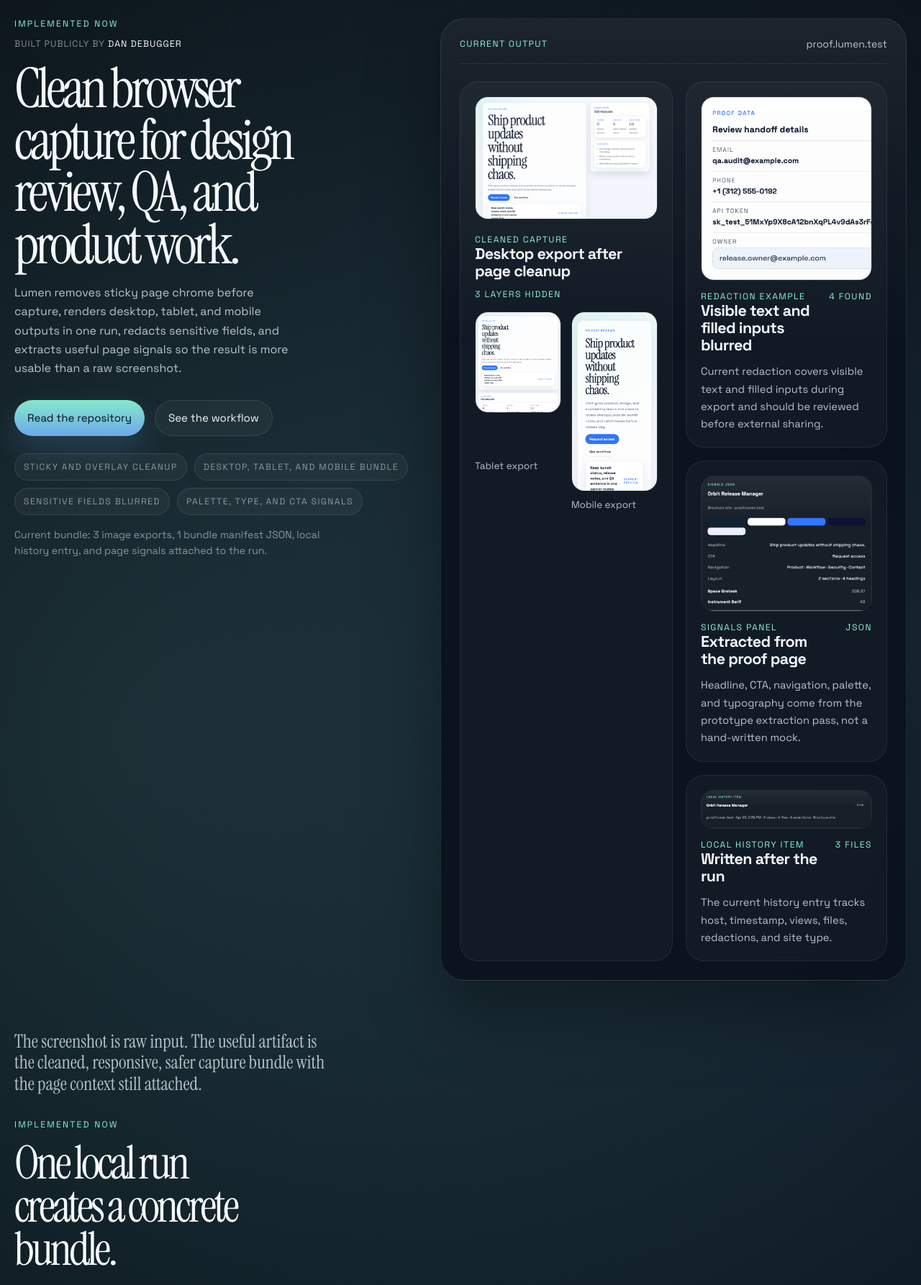
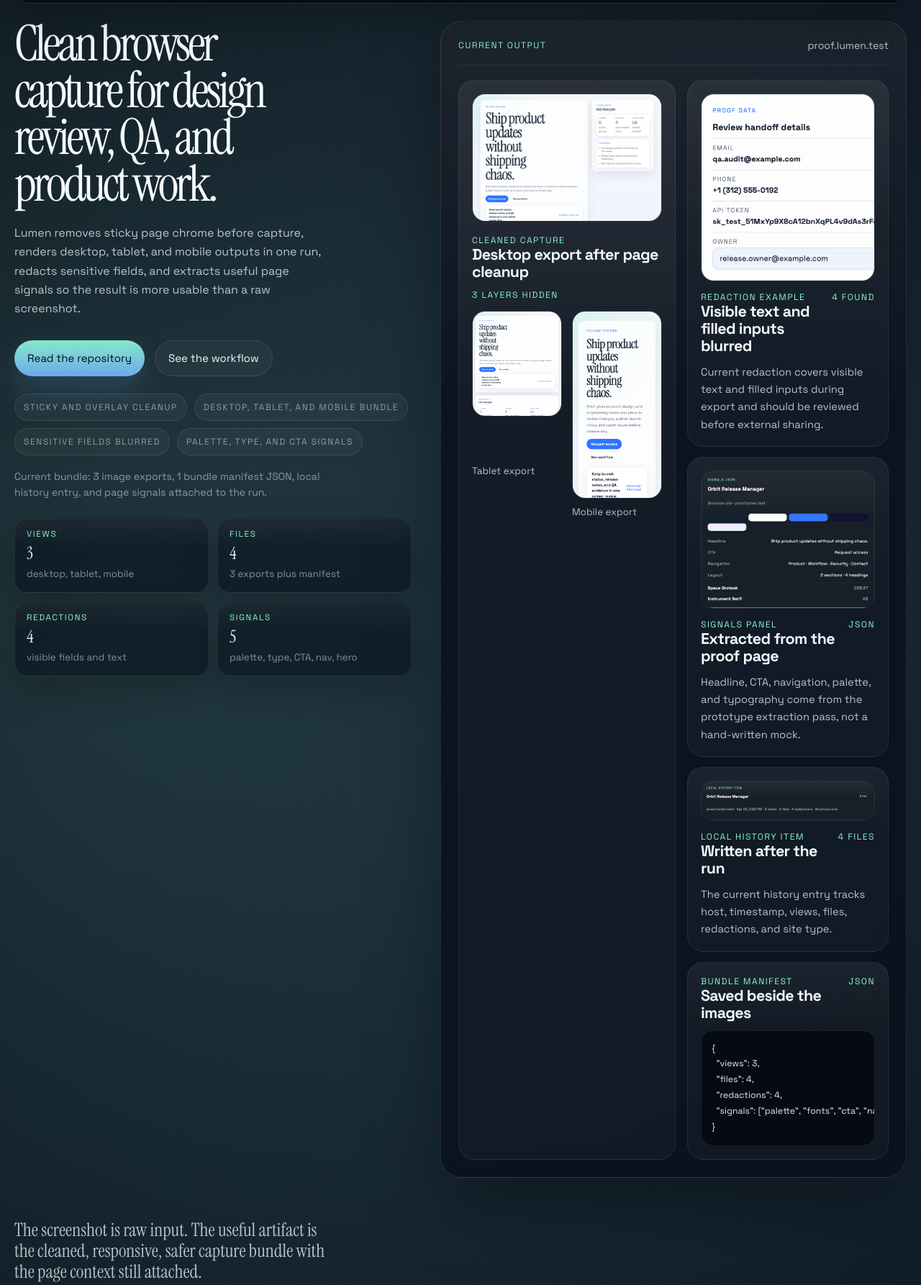
Before and after one commit to CaptainFredric/lumen-extension, a browser extension: page docs/index.html in a window 1280 px wide. Shown: the part 87-1873 px from the top of the page at 72% size. Drawn offline with Linux system fonts and the light colour scheme.

Commit message:
Refine Lumen site presentation

```diff
--- a/docs/index.html
+++ b/docs/index.html
@@ -87,13 +87,6 @@
     <main>
       <section class="hero" id="top">
         <div class="hero-copy" data-reveal>
-          <p class="kicker">Implemented now</p>
-          <p class="maker-line">
-            Built publicly by
-            <a href="https://github.com/CaptainFredric" target="_blank" rel="noreferrer">
-              Dan DeBugger
-            </a>
-          </p>
           <h1>Clean browser capture for design review, QA, and product work.</h1>
           <p class="hero-body">
             Lumen removes sticky page chrome before capture, renders desktop, tablet, and mobile
@@ -124,6 +117,29 @@
             Current bundle: 3 image exports, 1 bundle manifest JSON, local history entry, and
             page signals attached to the run.
           </p>
+
+          <div class="hero-run-strip" aria-label="Current run summary">
+            <div class="hero-run-item">
+              <span>Views</span>
+              <strong>3</strong>
+              <p>desktop, tablet, mobile</p>
+            </div>
+            <div class="hero-run-item">
+              <span>Files</span>
+              <strong>4</strong>
+              <p>3 exports plus manifest</p>
+            </div>
+            <div class="hero-run-item">
+              <span>Redactions</span>
+              <strong>4</strong>
+              <p>visible fields and text</p>
+            </div>
+            <div class="hero-run-item">
+              <span>Signals</span>
+              <strong>5</strong>
+              <p>palette, type, CTA, nav, hero</p>
+            </div>
+          </div>
         </div>
 
         <div class="hero-stage" data-tilt data-reveal>
@@ -222,12 +238,30 @@
                         <p class="artifact-title">Local history item</p>
                         <h3>Written after the run</h3>
                       </div>
-                      <span class="evidence-badge">3 files</span>
+                      <span class="evidence-badge">4 files</span>
                     </div>
                     <p class="card-note">
                       The current history entry tracks host, timestamp, views, files, redactions,
                       and site type.
                     </p>
+                  </figcaption>
+                </figure>
+
+                <figure class="artifact-surface artifact-surface-compact artifact-surface-manifest">
+                  <figcaption class="artifact-copy">
+                    <div class="card-head">
+                      <div>
+                        <p class="artifact-title">Bundle manifest</p>
+                        <h3>Saved beside the images</h3>
+                      </div>
+                      <span class="evidence-badge">JSON</span>
+                    </div>
+                    <pre class="manifest-preview"><code>{
+  "views": 3,
+  "files": 4,
+  "redactions": 4,
+  "signals": ["palette", "fonts", "cta", "nav"]
+}</code></pre>
                   </figcaption>
                 </figure>
               </div>
--- a/docs/styles.css
+++ b/docs/styles.css
@@ -11,9 +11,11 @@
   --text-tertiary: rgba(233, 239, 248, 0.54);
   --accent: #89f1d1;
   --accent-strong: #77b7ff;
+  --accent-warm: #d9ecff;
   --focus-ring: rgba(137, 241, 209, 0.52);
   --shadow: 0 38px 100px rgba(0, 0, 0, 0.36);
-  --max-width: 1240px;
+  --shadow-soft: 0 22px 54px rgba(0, 0, 0, 0.22);
+  --max-width: 1320px;
 }
 
 * {
@@ -27,9 +29,9 @@
 body {
   margin: 0;
   background:
-    radial-gradient(circle at 16% 14%, rgba(137, 241, 209, 0.12), transparent 24%),
-    radial-gradient(circle at 84% 12%, rgba(119, 183, 255, 0.14), transparent 24%),
-    linear-gradient(180deg, #04070d 0%, #07111b 42%, #04070d 100%);
+    radial-gradient(circle at 14% 12%, rgba(137, 241, 209, 0.14), transparent 22%),
+    radial-gradient(circle at 84% 10%, rgba(119, 183, 255, 0.16), transparent 26%),
+    linear-gradient(180deg, #04070d 0%, #08111b 36%, #04070d 100%);
   color: var(--text-primary);
   font-family: "Space Grotesk", sans-serif;
 }
@@ -103,16 +105,22 @@
 
 .site-header {
   position: sticky;
-  top: 0;
+  top: 14px;
   z-index: 40;
   display: flex;
   align-items: center;
   justify-content: space-between;
   gap: 16px;
-  padding: 20px 0;
-  background: linear-gradient(180deg, rgba(4, 7, 13, 0.92), rgba(4, 7, 13, 0.56), transparent);
+  padding: 16px 18px;
+  margin-top: 14px;
+  border: 1px solid rgba(255, 255, 255, 0.08);
+  border-radius: 22px;
+  background:
+    linear-gradient(180deg, rgba(255, 255, 255, 0.06), transparent 40%),
+    rgba(6, 11, 18, 0.86);
   backdrop-filter: blur(14px);
   -webkit-backdrop-filter: blur(14px);
+  box-shadow: var(--shadow-soft);
 }
 
 .brand {
@@ -188,7 +196,7 @@
 }
 
 section {
-  padding: 84px 0;
+  padding: 72px 0;
 }
 
 .hero {
@@ -197,8 +205,8 @@
   gap: 40px;
   align-items: start;
   min-height: auto;
-  padding-top: 28px;
-  padding-bottom: 48px;
+  padding-top: 24px;
+  padding-bottom: 40px;
 }
 
 .kicker,
@@ -207,18 +215,6 @@
   font-size: 0.76rem;
   letter-spacing: 0.18em;
   text-transform: uppercase;
-}
-
-.maker-line {
-  margin-top: 12px;
-  color: var(--text-tertiary);
-  font-size: 0.78rem;
-  letter-spacing: 0.08em;
-  text-transform: uppercase;
-}
-
-.maker-line a {
-  color: var(--text-primary);
 }
 
 h1,
@@ -231,9 +227,8 @@
 }
 
 h1 {
-  max-width: 12ch;
-  margin-top: 18px;
-  font-size: clamp(3.1rem, 6vw, 5.6rem);
+  max-width: 13ch;
+  font-size: clamp(3rem, 5.4vw, 5.1rem);
 }
 
 h2 {
@@ -265,8 +260,8 @@
 }
 
 .hero-body {
-  max-width: 38ch;
-  margin-top: 18px;
+  max-width: 42ch;
+  margin-top: 22px;
   font-size: 1rem;
 }
 
@@ -303,10 +298,56 @@
 
 .hero-inline-note {
   max-width: 48ch;
-  margin-top: 16px;
+  margin-top: 18px;
   color: var(--text-tertiary);
   font-size: 0.88rem;
   line-height: 1.6;
+}
+
+.hero-run-strip {
+  display: grid;
+  grid-template-columns: repeat(2, minmax(0, 1fr));
+  gap: 12px;
+  margin-top: 24px;
+}
+
+.hero-run-item,
+.workflow-step,
+.mechanic-row,
+.audience-row,
+.support-row {
+  border: 1px solid rgba(255, 255, 255, 0.08);
+  background:
+    linear-gradient(180deg, rgba(255, 255, 255, 0.05), transparent 40%),
+    rgba(10, 18, 29, 0.62);
+  box-shadow: var(--shadow-soft);
+}
+
+.hero-run-item {
+  display: grid;
+  gap: 4px;
+  padding: 14px 16px;
+  border-radius: 18px;
+}
+
+.hero-run-item span {
+  color: var(--accent);
+  font-size: 0.73rem;
+  letter-spacing: 0.14em;
+  text-transform: uppercase;
+}
+
+.hero-run-item strong {
+  font-size: 1.5rem;
+  font-family: "Instrument Serif", serif;
+  font-weight: 400;
+  letter-spacing: -0.04em;
+}
+
+.hero-run-item p {
+  color: var(--text-tertiary);
+  font-size: 0.84rem;
+  line-height: 1.55;
 }
 
 .primary-link,
@@ -360,7 +401,7 @@
 
 .hero-stage {
   position: relative;
-  min-height: 720px;
+  min-height: 708px;
   transform-style: preserve-3d;
   transition: transform 180ms ease-out;
 }
@@ -381,11 +422,11 @@
 
 .evidence-board {
   display: grid;
-  gap: 24px;
+  gap: 20px;
   height: 100%;
-  min-height: 720px;
-  padding: 26px;
-  border-radius: 34px;
+  min-height: 708px;
+  padding: 24px;
+  border-radius: 30px;
 }
 
 .evidence-head,
@@ -412,16 +453,18 @@
 .evidence-layout {
   display: grid;
   grid-template-columns: minmax(0, 1.08fr) minmax(280px, 0.82fr);
-  gap: 18px;
+  gap: 16px;
 }
 
 .artifact-surface {
   display: grid;
-  gap: 16px;
-  padding: 20px;
-  border-radius: 26px;
+  gap: 14px;
+  padding: 18px;
+  border-radius: 22px;
   border: 1px solid rgba(255, 255, 255, 0.08);
-  background: rgba(255, 255, 255, 0.03);
+  background:
+    linear-gradient(180deg, rgba(255, 255, 255, 0.04), transparent 40%),
+    rgba(255, 255, 255, 0.03);
 }
 
 .artifact-surface-primary {
@@ -434,7 +477,7 @@
 
 .artifact-column {
   display: grid;
-  gap: 18px;
+  gap: 14px;
 }
 
 .artifact-image,
@@ -664,6 +707,29 @@
   font-size: 0.92rem;
 }
 
+.artifact-surface-manifest {
+  align-content: start;
+}
+
+.manifest-preview {
+  margin: 0;
+  padding: 14px;
+  border-radius: 16px;
+  border: 1px solid rgba(255, 255, 255, 0.08);
+  background: rgba(4, 8, 15, 0.8);
+  color: var(--accent-warm);
+  font-size: 0.77rem;
+  line-height: 1.7;
+  overflow: auto;
+}
+
+.manifest-preview code {
+  padding: 0;
+  background: transparent;
+  color: inherit;
+  font-size: inherit;
+}
+
 .swatch-row {
   display: grid;
   grid-template-columns: repeat(4, minmax(0, 1fr));
@@ -713,7 +779,7 @@
 }
 
 .statement-band {
-  padding: 22px 0 6px;
+  padding: 18px 0 2px;
 }
 
 .statement-band p {
@@ -730,14 +796,14 @@
 }
 
 .proof-block {
-  padding: 28px 0 18px;
+  padding: 24px 0 14px;
 }
 
 .proof-block-grid {
   display: grid;
-  grid-template-columns: minmax(0, 1fr) minmax(320px, 420px);
-  gap: 24px;
-  margin-top: 28px;
+  grid-template-columns: minmax(0, 1.1fr) minmax(320px, 0.9fr);
+  gap: 18px;
+  margin-top: 22px;
 }
 
 .proof-block-copy,
@@ -798,6 +864,7 @@
   grid-template-columns: minmax(0, 1fr) minmax(300px, 460px);
   gap: 32px;
   margin-top: 30px;
+  align-items: start;
 }
 
 .support-copy {
@@ -809,8 +876,8 @@
   display: flex;
   align-items: flex-start;
   gap: 18px;
-  padding-top: 16px;
-  border-top: 1px solid rgba(255, 255, 255, 0.08);
+  padding: 18px;
+  border-radius: 22px;
 }
 
 .status-tag {
@@ -872,7 +939,7 @@
 .workflow-section {
   display: grid;
   grid-template-columns: minmax(300px, 520px) minmax(0, 1fr);
-  gap: 54px;
+  gap: 42px;
   align-items: start;
 }
 
@@ -980,8 +1047,8 @@
 .workflow-step,
 .mechanic-row,
 .audience-row {
-  padding-top: 18px;
-  border-top: 1px solid rgba(255, 255, 255, 0.08);
+  padding: 18px 18px 20px;
+  border-radius: 22px;
 }
 
 .workflow-step {
@@ -1002,7 +1069,7 @@
 .scope-grid {
   display: grid;
   gap: 18px;
-  margin-top: 40px;
+  margin-top: 28px;
 }
 
 .mechanics-grid {
@@ -1038,7 +1105,14 @@
 .cta-section {
   display: grid;
   gap: 18px;
-  padding-bottom: 130px;
+  padding: 36px 30px 116px;
+  margin-top: 12px;
+  border: 1px solid rgba(255, 255, 255, 0.08);
+  border-radius: 30px;
+  background:
+    radial-gradient(circle at 18% 16%, rgba(137, 241, 209, 0.08), transparent 26%),
+    linear-gradient(180deg, rgba(255, 255, 255, 0.05), transparent 44%),
+    rgba(9, 17, 28, 0.7);
 }
 
 .cta-section p {
@@ -1087,6 +1161,10 @@
 
   .support-visual {
     max-width: 560px;
+  }
+
+  .hero-run-strip {
+    grid-template-columns: repeat(4, minmax(0, 1fr));
   }
 
   .audience-list,
@@ -1138,6 +1216,10 @@
     padding: 20px;
   }
 
+  .hero-run-strip {
+    grid-template-columns: repeat(2, minmax(0, 1fr));
+  }
+
   .evidence-grid,
   .mechanics-grid {
     grid-template-columns: 1fr;
@@ -1168,6 +1250,10 @@
     flex-direction: column;
     align-items: flex-start;
   }
+
+  .cta-section {
+    padding: 28px 22px 92px;
+  }
 }
 
 @media (prefers-reduced-motion: reduce) {
--- a/popup.js
+++ b/popup.js
@@ -486,6 +486,7 @@
       formatTimestamp(item.capturedAt),
       item.variants?.length ? `${item.variants.length} view${item.variants.length === 1 ? "" : "s"}` : "",
       `${item.files?.length || 0} file${item.files?.length === 1 ? "" : "s"}`,
+      item.manifestFile ? "manifest saved" : "",
       item.redactionCount ? `${item.redactionCount} redaction${item.redactionCount === 1 ? "" : "s"}` : "",
       item.blueprintSummary?.siteType || ""
     ]
```
Also changed, not shown: popup.html (+1 -0 lines).
